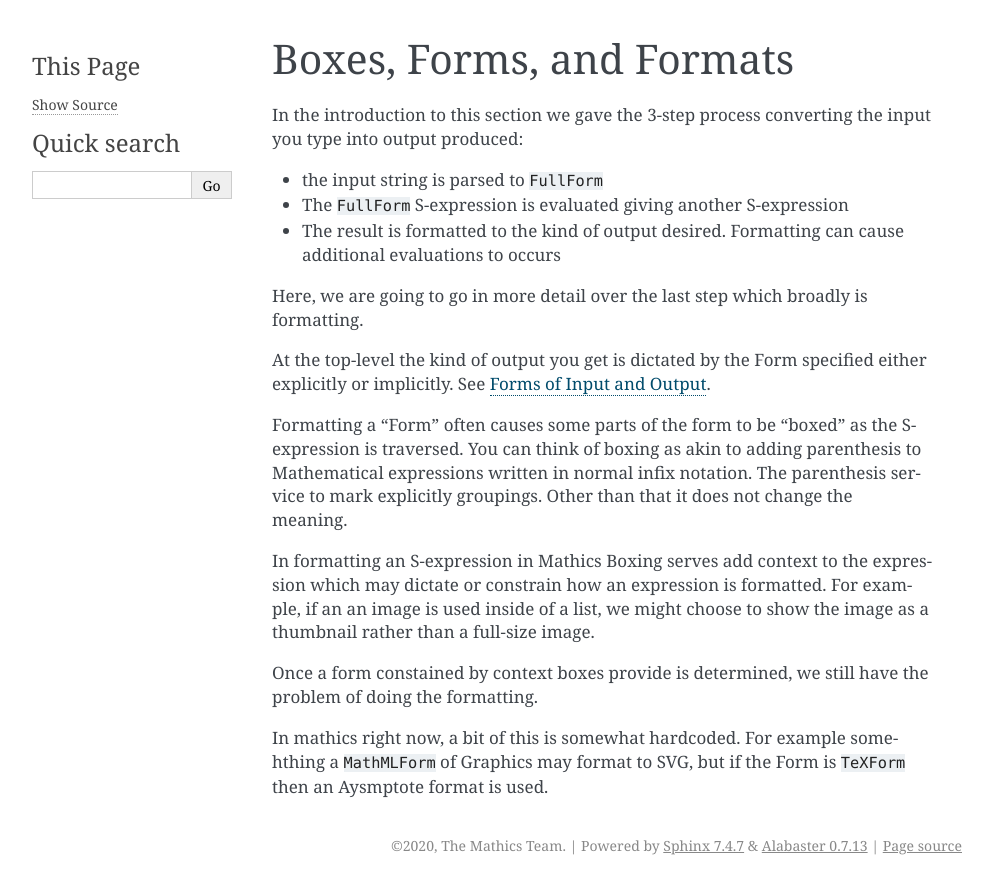
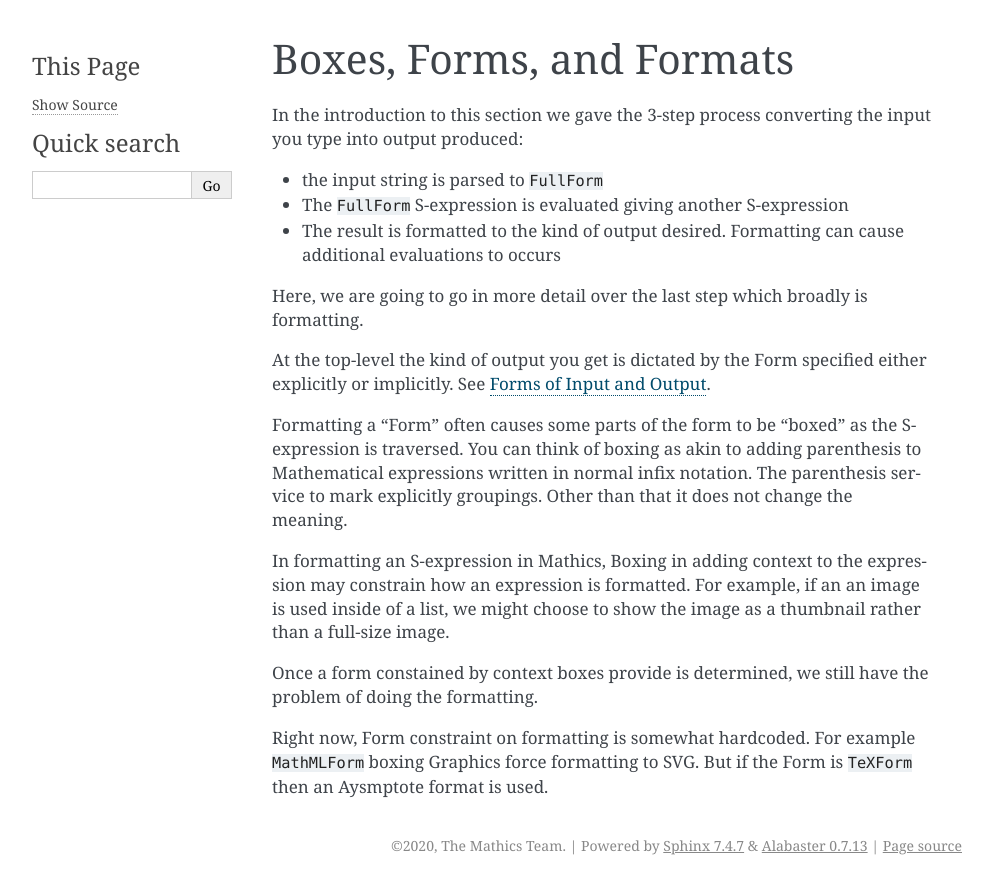
Before and after one commit to Mathics3/mathics-development-guide, a Sphinx documentation site: the page built from docs/extending/developing-code/code-overview/boxes-forms-and-formats.rst, in a window 1280 px wide. Shown: the top 894 px of the page, without its empty margins (148-1141 px from the left). Built offline with Sphinx 7.4.7, drawn with Linux system fonts in a browser that asks for light colours.

Commit message:
Wording & grammar boxes-forms-and-formats section

```diff
--- a/docs/extending/developing-code/code-overview/boxes-forms-and-formats.rst
+++ b/docs/extending/developing-code/code-overview/boxes-forms-and-formats.rst
@@ -16,9 +16,10 @@ At the top-level the kind of output you get is dictated by the Form specified ei
 
 Formatting a "Form" often causes some parts of the form to be "boxed" as the S-expression is traversed. You can think of boxing as akin to adding parenthesis to Mathematical expressions written in normal infix notation. The parenthesis service to mark explicitly groupings. Other than that it does not change the meaning.
 
-In formatting an S-expression in Mathics Boxing serves add context to the expression which may dictate or constrain how an expression is formatted.
+In formatting an S-expression in Mathics, Boxing in adding context to the expression may constrain how an expression is formatted.
 For example, if an an image is used inside of a list, we might choose to show the image as a thumbnail rather than a full-size image.
 
 Once a form constained by context boxes provide is determined, we still have the problem of doing the formatting.
 
-In mathics right now, a bit of this is somewhat hardcoded. For example somehthing a ``MathMLForm`` of Graphics may format to SVG, but if the Form is ``TeXForm`` then an Aysmptote format is used.
+Right now, Form constraint on formatting is somewhat hardcoded. For example ``MathMLForm`` boxing Graphics force formatting to SVG.
+But if the Form is ``TeXForm`` then an Aysmptote format is used.
```
